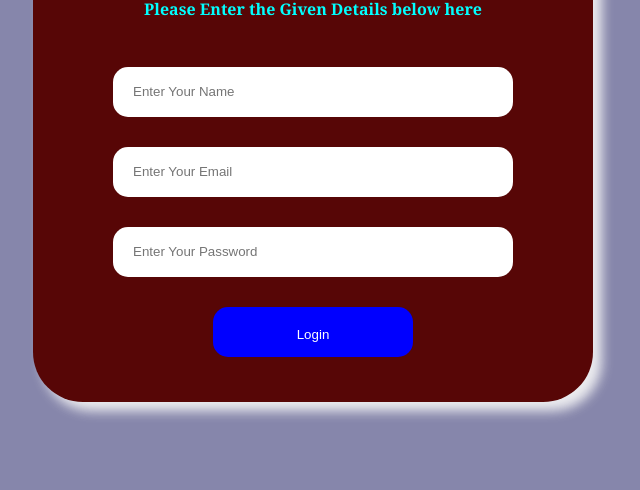
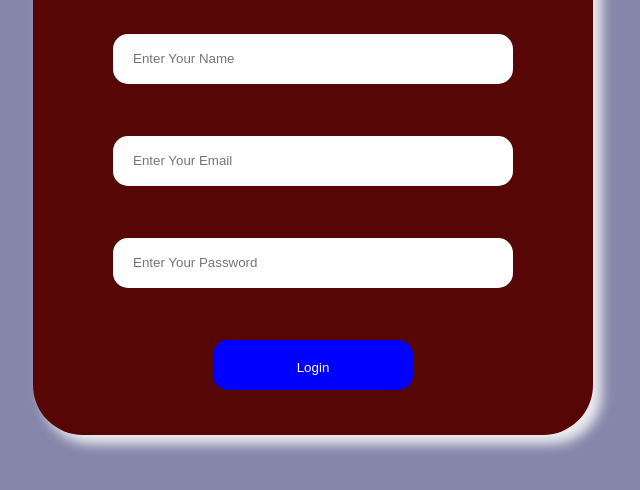
Before and after one commit to skpahadi-devfolio/Atrangi-login-page, a plain HTML site: page index.html in a window 1280 px wide. Shown: the part 252-742 px from the top of the page, without its empty margins (327-967 px from the left). Drawn offline with Linux system fonts and the light colour scheme.

Commit message:
Add files via upload

```diff
--- a/style.css
+++ b/style.css
@@ -34,7 +34,7 @@ header li:hover{
     box-sizing: border-box;
     box-shadow: 8.9px 8.9px 11.2px rgba(245, 245, 245, 0.918);
     text-align: center;
-    height: auto;
+    /* height: auto; */
     width: 560px;
     background-color: rgb(87, 6, 6);
     padding: 30px 60px 30px 60px;
@@ -60,7 +60,8 @@ header li:hover{
 }
 .Atrangi-login-page input{
     padding: 20px;
-    margin: 15px;
+    margin: 15px auto;
+    display: block;
     border: 2px solid gray;
     border-radius: 15px;
     height: 50px;
```
